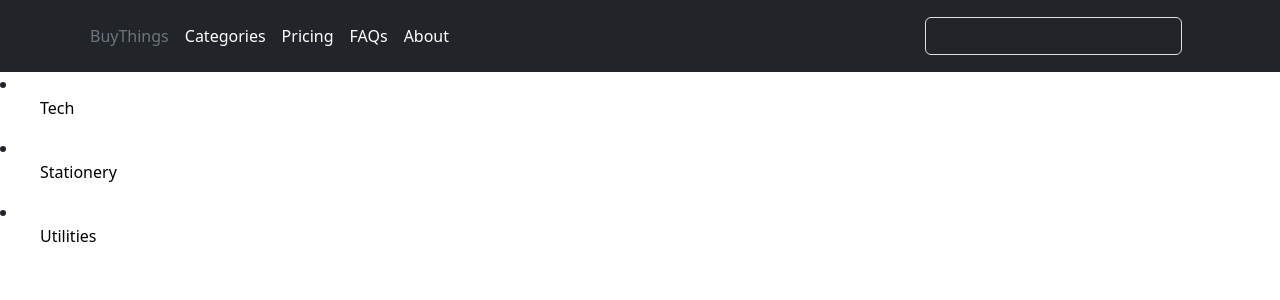
After one commit to smlkrds/buythings, a Django app: page /categories/ in a window 1280 px wide. The commit adds this page. Shown: the top 300 px of the page. Run offline with Django 4.2, Linux system fonts and the light colour scheme; data comes from the database, SQL or seed files in the repository; both versions use the stored data as it was after the commit.

Commit message:
02/02/2023 14:14

```diff
--- a/buythings/base/admin.py
+++ b/buythings/base/admin.py
@@ -1,6 +1,7 @@
 from django.contrib import admin
 
-from .models import Product, Comment
+from .models import Product, Comment, Category
 
 admin.site.register(Product)
 admin.site.register(Comment)
+admin.site.register(Category)
--- a/buythings/base/models.py
+++ b/buythings/base/models.py
@@ -1,12 +1,17 @@
 from django.db import models
 from django.contrib.auth.models import User
 
+class Category(models.Model):
+    category = models.CharField(max_length=50, default="null")
+    def __str__(self):
+        return self.category
 class Product(models.Model):
     name = models.CharField(max_length=50)
     description = models.CharField(max_length=200)
     price = models.IntegerField(default=0)
     active = models.BooleanField(default=True)
     seller = models.ForeignKey(User, on_delete=models.CASCADE, null=True, blank=True)
+    category = models.ForeignKey(Category, on_delete=models.CASCADE, null=True, blank=True)
 
     def __str__(self):
         return self.name
--- a/buythings/base/templates/base.html
+++ b/buythings/base/templates/base.html
@@ -13,8 +13,8 @@
         </a>
 
         <ul class="nav col-12 col-lg-auto me-lg-auto mb-2 justify-content-center mb-md-0">
-          <li><a href="#" class="nav-link px-2 text-secondary">Home</a></li>
-          <li><a href="#" class="nav-link px-2 text-white">Features</a></li>
+          <li><a href="{% url 'index' %}" class="nav-link px-2 text-secondary">BuyThings</a></li>
+          <li><a href="{% url 'categories' %}" class="nav-link px-2 text-white">Categories</a></li>
           <li><a href="#" class="nav-link px-2 text-white">Pricing</a></li>
           <li><a href="#" class="nav-link px-2 text-white">FAQs</a></li>
           <li><a href="#" class="nav-link px-2 text-white">About</a></li>
@@ -25,12 +25,14 @@
         </form>
 
         <div class="text-end">
+          {% if user.is_authenticated %}
           <button type="button" class="btn btn-outline-light me-2">
               <a href="{% url 'login' %}">Login</a>
           </button>
           <button type="button" class="btn btn-warning">
               <a href="{% url 'signup' %}">Sign-Up</a>
           </button>
+          {% endif %}
         </div>
       </div>
     </div>
--- /dev/null
+++ b/buythings/base/templates/base/categories.html
@@ -0,0 +1,11 @@
+{% extends 'base.html' %}
+
+{% block content %}
+    {% for category_object in categories %}
+        <li>
+            <ul>
+                <a href="#" class="nav-link px-2 text-black">{{ category_object.category}}</a>
+            </ul>
+        </li>
+    {% endfor %}
+{% endblock %}
--- a/buythings/base/urls.py
+++ b/buythings/base/urls.py
@@ -4,4 +4,5 @@ from . import views
 
 urlpatterns = [
 	path('', views.index, name='index'),
+	path('categories/', views.categories, name='categories'),
 ]
--- a/buythings/base/views.py
+++ b/buythings/base/views.py
@@ -1,6 +1,11 @@
 from django.shortcuts import HttpResponse, render
 
-from .models import Product
+from .models import Product, Category
+
 def index(request):
 	products = Product.objects.all()
 	return render(request, 'base/index.html', {'products': products})
+
+def categories(request):
+	category_list = Category.objects.all()
+	return render(request, 'base/categories.html', {'categories': category_list})
```
Also changed, not shown: buythings/base/migrations/0006_product_category.py (added), buythings/base/migrations/0007_category_remove_product_category.py (added), buythings/base/migrations/0008_product_category.py (added), buythings/db.sqlite3.
